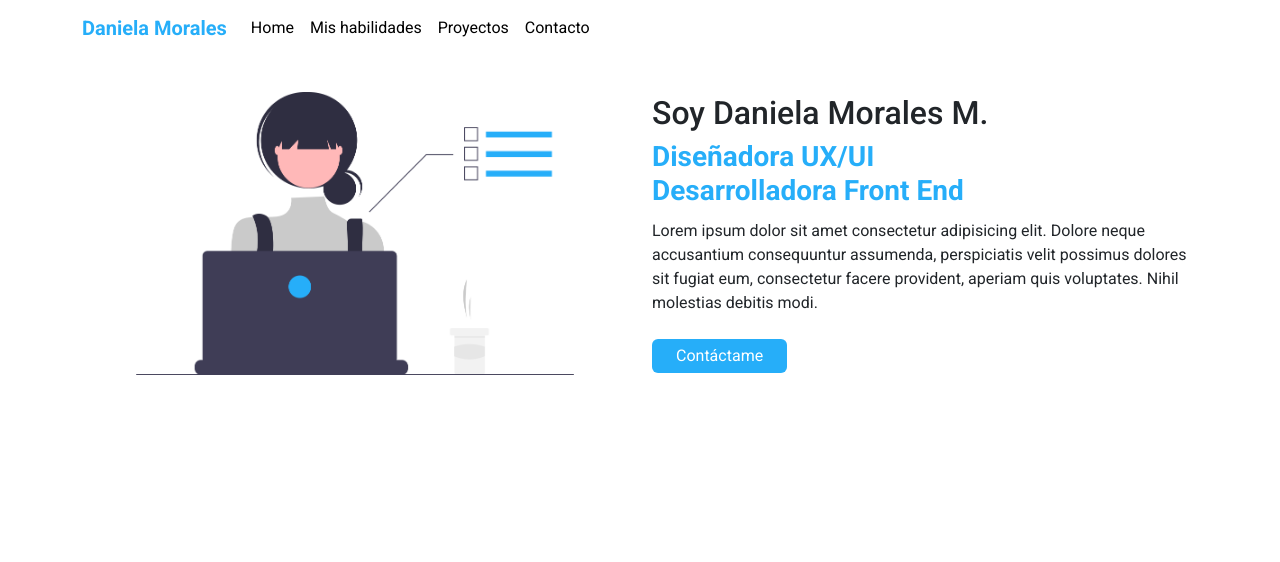
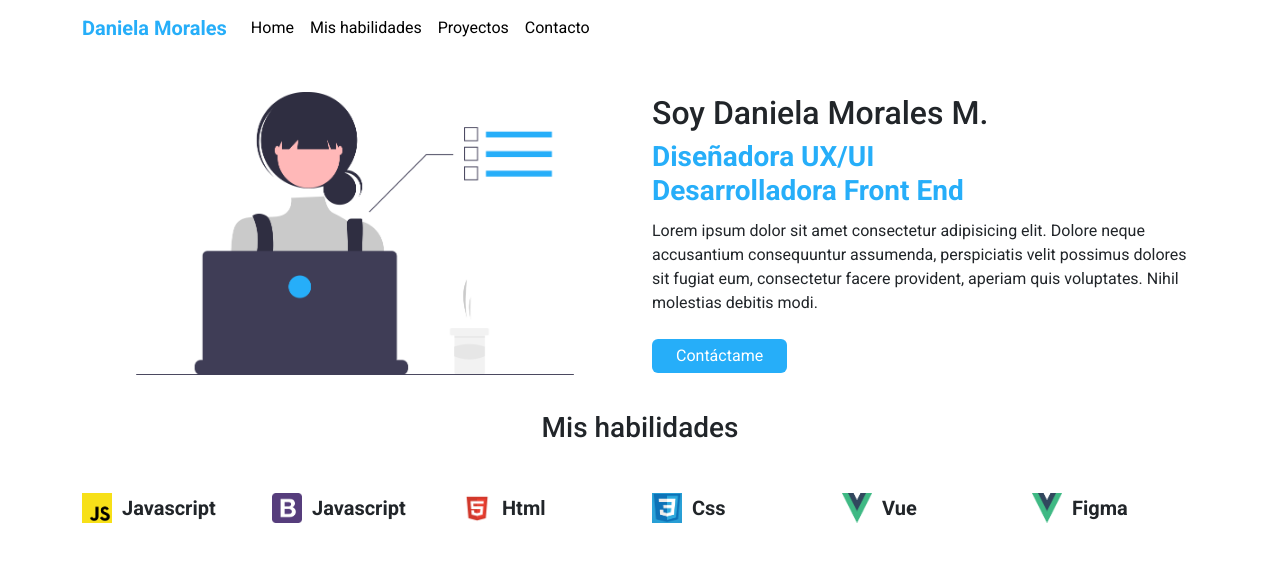
Before and after one commit to cuatroveintiseis/miprimerportafolio, a website: page index.html in a window 1280 px wide. Drawn offline with nearby package versions, Linux system fonts and the light colour scheme.

Commit message:
se añadio nueva section habilidades

```diff
--- /dev/null
+++ b/assets/sass/layout/_habilidades.scss
@@ -0,0 +1,15 @@
+.logos{
+    display:flex;
+    flex-direction: row;
+
+    img{
+        width: 40px;
+        height: 30px;
+        padding-right: 10px;
+    }
+
+    p{
+        font-weight: bold;
+        font-size: 20px;
+    }
+}
--- a/assets/sass/main.scss
+++ b/assets/sass/main.scss
@@ -8,3 +8,4 @@
 @import 'components/button';
 
 @import 'layout/header';
+@import 'layout/habilidades';
--- a/index.html
+++ b/index.html
@@ -61,6 +61,52 @@
 
     </header>
 
+    <section class="habilidades">
+        <h3 class="text-center mb-5">Mis habilidades</h3>
+        <div class="container">
+            <div class="row">
+                <div class="col">
+                    <div class="logos">
+                        <img src="assets/img/logos/js.png" alt="javascript">
+                        <p>Javascript</p>
+                    </div>
+                </div>
+                <div class="col">
+                    <div class="logos">
+                        <img src="assets/img/logos/bootstrap-logo.png" alt="javascript">
+                        <p>Javascript</p>
+                    </div>
+                </div>
+                <div class="col">
+                    <div class="logos">
+                        <img src="assets/img/logos/html.png" alt="javascript">
+                        <p>Html</p>
+                    </div>
+                </div>
+                <div class="col">
+                    <div class="logos">
+                        <img src="assets/img/logos/css.png" alt="javascript">
+                        <p>Css</p>
+                    </div>
+                </div>
+                <div class="col">
+                    <div class="logos">
+                        <img src="assets/img/logos/vue.png" alt="javascript">
+                        <p>Vue</p>
+                    </div>
+                </div>
+                <div class="col">
+                    <div class="logos">
+                        <img src="assets/img/logos/vue.png" alt="javascript">
+                        <p>Figma</p>
+                    </div>
+                </div>
+            </div>
+        </div>
+
+
+    </section>
+
 
 
 </body>
```
Also changed, not shown: assets/css/styles.css, assets/img/logos/adl.png (added), assets/img/logos/bootstrap-logo.png (added), assets/img/logos/css.png (added), assets/img/logos/html.png (added), assets/img/logos/js.png (added), assets/img/logos/react.png (added), assets/img/logos/vue.png (added), 1 other file.
